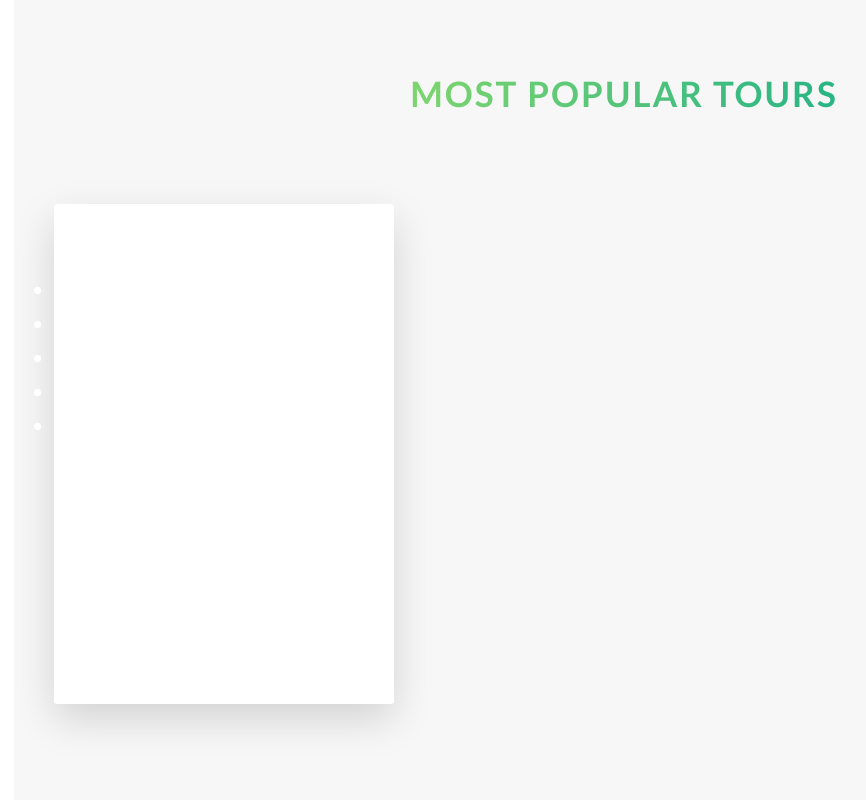
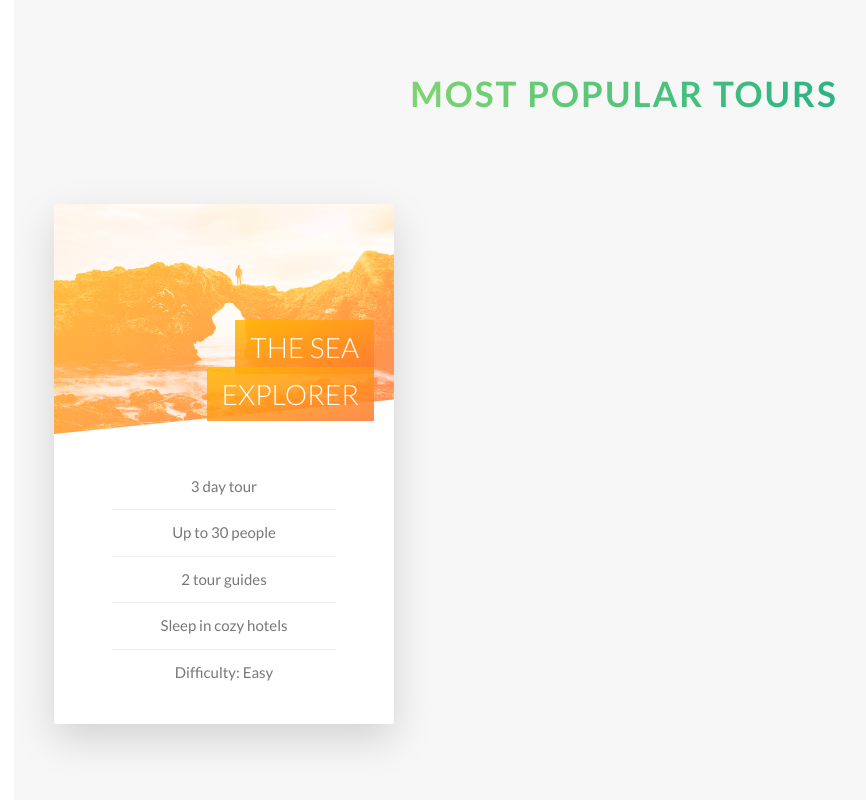
Before and after one commit to bongla316/NatureCSS, a website: page index.html in a window 1280 px wide. Shown: the part 2378-3178 px from the top of the page, without its empty margins (16-882 px from the left). Drawn offline with nearby package versions, Linux system fonts and the light colour scheme; files that its build step writes are made by us from their sources.

Commit message:
Added styling for the front of a card

```diff
--- a/sass/components/_card.scss
+++ b/sass/components/_card.scss
@@ -1,15 +1,13 @@
 .card {
+   // FUNCTIONALITY
    perspective: 150rem;
    -moz-perspective: 150rem;
    position: relative;
-   height: 50rem;
+   height: 52rem;
 
    &__side {
       background-color: $color-white;
-      color: white;
-      font-size: 2rem;
-
-      height: 50rem;
+      height: 52rem;
       transition: all .8s ease;
       position: absolute;
       top: 0;
@@ -17,6 +15,7 @@
       width: 100%;
       backface-visibility: hidden;
       border-radius: 3px;
+      overflow: hidden; //Stop image overflowing the border-radius
       box-shadow: 0 1.5rem 4rem rgba($color: $color-black, $alpha: .15);
 
       &--front {
@@ -35,10 +34,84 @@
    }
 
    &:hover &__side--front {
-      transform: rotateY(180deg);
+      transform: rotateY(-180deg);
    }
 
    &:hover &__side--back {
       transform: rotateY(0deg);
    }
+
+   // Front styling
+   &__picture {
+      background-size: cover;
+      height: 23rem;
+      background-blend-mode: screen;
+      --webkit-clip-path: polygon(0 0, 100% 0, 100% 85%, 0 100%);
+      clip-path: polygon(0 0, 100% 0, 100% 85%, 0 100%);
+
+      &--1 {
+         // file relative to CSS folder
+         background-image: linear-gradient(to right bottom,
+                                           $color-secondary-light,
+                                           $color-secondary-dark),
+                           url(../img/nat-5.jpg);
+      }
+
+
+      // &--2 {
+      //    // file relative to CSS folder
+      //    background-image: url(../img/nat-5.img);
+      // }
+
+      // &--3 {
+      //    // file relative to CSS folder
+      //    background-image: url(../img/nat-5.img);
+      // }
+
+
+   }
+
+   &__heading {
+      font-size: 2.8rem;
+      font-weight: 300;
+      text-transform: uppercase;
+      text-align: right;
+      color: $color-white;
+      position: absolute;
+      top: 12rem;
+      right: 2rem;
+      width: 75%;
+   }
+
+   &__heading-span {
+      padding: 1rem 1.5rem;
+      --webkit-box-decoration-break: clone;
+      box-decoration-break: clone;
+
+      &--1 {
+         background-image: linear-gradient(to right bottom,
+                                           rgba($color-secondary-light, .85),
+                                           rgba($color-secondary-dark, .85));
+      }
+   }
+
+   &__details {
+      padding: 3rem;
+
+      ul {
+         list-style: none;
+         width: 80%;
+         margin: 0 auto;
+
+         li {
+            text-align: center;
+            font-size: 1.5rem;
+            padding: 1rem;
+
+            &:not(:last-child) {
+               border-bottom: 1px solid $color-grey-light-2;
+            }
+         }
+      }
+   }
 }
```
